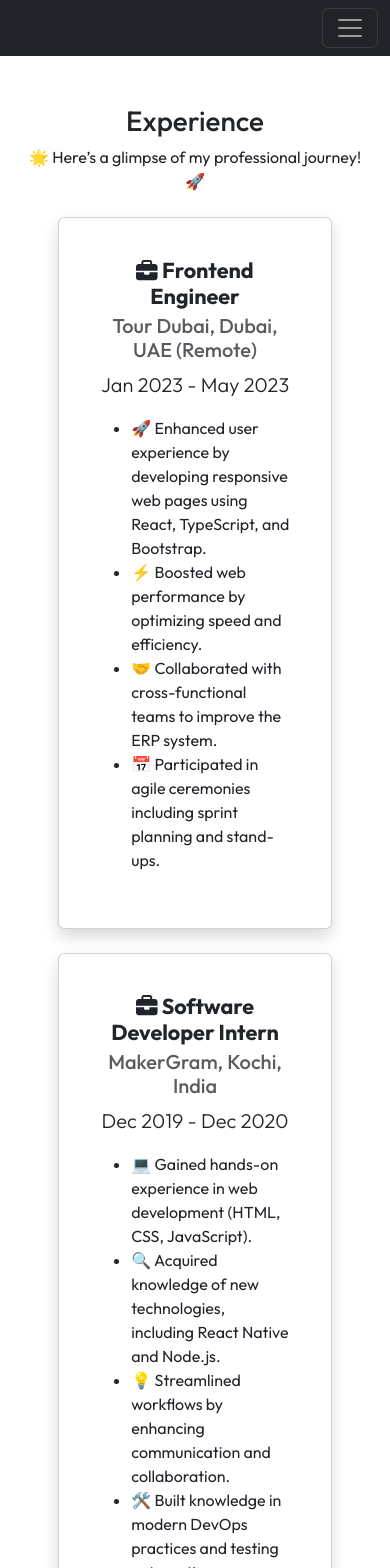
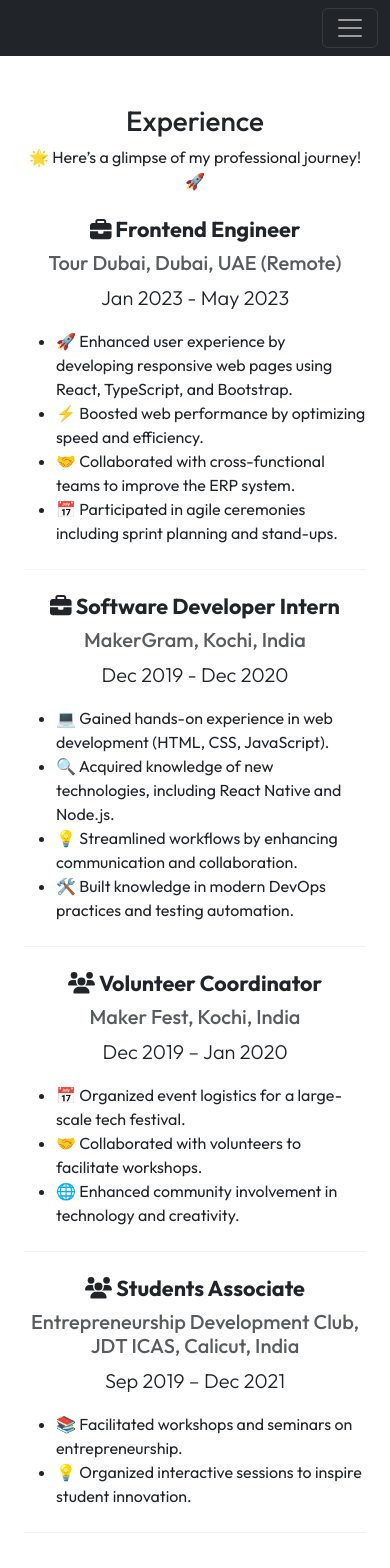
Before and after one commit to BazilNizam/bazil-portflio, a Next.js app: page /experience in a window 390 px wide. Shown: the top 1568 px of the page. Built offline with nearby package versions, Linux system fonts and the light colour scheme.

Commit message:
fixed design issues  :zap:

```diff
--- a/src/app/experience/page.tsx
+++ b/src/app/experience/page.tsx
@@ -2,17 +2,96 @@
 import { FontAwesomeIcon } from "@fortawesome/react-fontawesome";
 import { faBriefcase, faUsers } from "@fortawesome/free-solid-svg-icons";
 import { motion } from "framer-motion";
+import { useEffect, useState } from "react";
 
 export default function ExperiencePage() {
+  const [isMobile, setIsMobile] = useState(false); // State to track mobile screen size
+
+  // Effect to check the screen size
+  useEffect(() => {
+    const handleResize = () => {
+      setIsMobile(window.innerWidth < 768); // Adjust this threshold as needed
+    };
+
+    handleResize(); // Initial check
+    window.addEventListener("resize", handleResize); // Event listener for resizing
+
+    return () => window.removeEventListener("resize", handleResize); // Cleanup
+  }, []);
+
+  const experiences = [
+    {
+      title: "Frontend Engineer",
+      company: "Tour Dubai, Dubai, UAE (Remote)",
+      duration: "Jan 2023 - May 2023",
+      description: [
+        "🚀 Enhanced user experience by developing responsive web pages using React, TypeScript, and Bootstrap.",
+        "⚡ Boosted web performance by optimizing speed and efficiency.",
+        "🤝 Collaborated with cross-functional teams to improve the ERP system.",
+        "📅 Participated in agile ceremonies including sprint planning and stand-ups.",
+      ],
+      icon: faBriefcase,
+    },
+    {
+      title: "Software Developer Intern",
+      company: "MakerGram, Kochi, India",
+      duration: "Dec 2019 - Dec 2020",
+      description: [
+        "💻 Gained hands-on experience in web development (HTML, CSS, JavaScript).",
+        "🔍 Acquired knowledge of new technologies, including React Native and Node.js.",
+        "💡 Streamlined workflows by enhancing communication and collaboration.",
+        "🛠️ Built knowledge in modern DevOps practices and testing automation.",
+      ],
+      icon: faBriefcase,
+    },
+    {
+      title: "Volunteer Coordinator",
+      company: "Maker Fest, Kochi, India",
+      duration: "Dec 2019 – Jan 2020",
+      description: [
+        "📅 Organized event logistics for a large-scale tech festival.",
+        "🤝 Collaborated with volunteers to facilitate workshops.",
+        "🌐 Enhanced community involvement in technology and creativity.",
+      ],
+      icon: faUsers,
+    },
+    {
+      title: "Students Associate",
+      company: "Entrepreneurship Development Club, JDT ICAS, Calicut, India",
+      duration: "Sep 2019 – Dec 2021",
+      description: [
+        "📚 Facilitated workshops and seminars on entrepreneurship.",
+        "💡 Organized interactive sessions to inspire student innovation.",
+      ],
+      icon: faUsers,
+    },
+  ];
+
   return (
     <div className="container mt-5">
       <h1 className="text-center">Experience</h1>
-      <p className="text-center mb-4">
-        🌟 Here’s a glimpse of my professional journey! 🚀
-      </p>
+      <p className="text-center mb-4">🌟 Here’s a glimpse of my professional journey! 🚀</p>
 
-      {/* Professional Experience Card */}
+      {/* Conditional rendering for experience cards */}
+      {experiences.map((experience, index) =>
+        isMobile ? (
+          <div key={index} className="text-center mb-4">
+            <h2 className="fw-bold fs-4">
+              <FontAwesomeIcon icon={experience.icon} /> {experience.title}
+            </h2>
+            <h5 className="mb-2 text-muted">{experience.company}</h5>
+            <p className="lead">{experience.duration}</p>
+            <ul className="text-start">
+              {experience.description.map((item, itemIndex) => (
+                <li key={itemIndex}>{item}</li>
+              ))}
+            </ul>
+            {/* Render separator line for mobile screens */}
+            <hr className="my-4" style={{ borderTop: '1px solid #ccc' }} />
+          </div>
+        ) : (
           <motion.div
+            key={index}
             className="card text-center rounded shadow p-4 mb-4"
             style={{ width: "80%", maxWidth: "800px", margin: "auto" }}
             whileHover={{
@@ -23,127 +102,19 @@ export default function ExperiencePage() {
           >
             <div className="card-body">
               <h2 className="card-title fw-bold fs-4">
-            <FontAwesomeIcon icon={faBriefcase} /> Frontend Engineer
+                <FontAwesomeIcon icon={experience.icon} /> {experience.title}
               </h2>
-          <h5 className="card-subtitle mb-2 text-muted">
-            Tour Dubai, Dubai, UAE (Remote)
-          </h5>
-          <p className="card-text lead">Jan 2023 - May 2023</p>
+              <h5 className="card-subtitle mb-2 text-muted">{experience.company}</h5>
+              <p className="card-text lead">{experience.duration}</p>
               <ul className="text-start">
-            <li>
-              🚀 Enhanced user experience by developing responsive web pages
-              using React, TypeScript, and Bootstrap.
-            </li>
-            <li>
-              ⚡ Boosted web performance by optimizing speed and efficiency.
-            </li>
-            <li>
-              🤝 Collaborated with cross-functional teams to improve the ERP
-              system.
-            </li>
-            <li>
-              📅 Participated in agile ceremonies including sprint planning and
-              stand-ups.
-            </li>
+                {experience.description.map((item, itemIndex) => (
+                  <li key={itemIndex}>{item}</li>
+                ))}
               </ul>
             </div>
           </motion.div>
-
-      {/* Software Developer Intern Card */}
-      <motion.div
-        className="card text-center rounded shadow p-4 mb-4"
-        style={{ width: "80%", maxWidth: "800px", margin: "auto" }}
-        whileHover={{
-          scale: 1.05,
-          boxShadow: "0 10px 20px rgba(0, 0, 0, 0.3)",
-        }}
-        transition={{ type: "spring", stiffness: 200, damping: 30 }}
-      >
-        <div className="card-body">
-          <h2 className="card-title fw-bold fs-4">
-            <FontAwesomeIcon icon={faBriefcase} /> Software Developer Intern
-          </h2>
-          <h5 className="card-subtitle mb-2 text-muted">
-            MakerGram, Kochi, India
-          </h5>
-          <p className="card-text lead">Dec 2019 - Dec 2020</p>
-          <ul className="text-start">
-            <li>
-              💻 Gained hands-on experience in web development (HTML, CSS,
-              JavaScript).
-            </li>
-            <li>
-              🔍 Acquired knowledge of new technologies, including React Native
-              and Node.js.
-            </li>
-            <li>
-              💡 Streamlined workflows by enhancing communication and
-              collaboration.
-            </li>
-            <li>
-              🛠️ Built knowledge in modern DevOps practices and testing
-              automation.
-            </li>
-          </ul>
-        </div>
-      </motion.div>
-
-      {/* Volunteering Work Card */}
-      <motion.div
-        className="card text-center rounded shadow p-4 mb-4"
-        style={{ width: "80%", maxWidth: "800px", margin: "auto" }}
-        whileHover={{
-          scale: 1.05,
-          boxShadow: "0 10px 20px rgba(0, 0, 0, 0.3)",
-        }}
-        transition={{ type: "spring", stiffness: 200, damping: 30 }}
-      >
-        <div className="card-body">
-          <h2 className="card-title fw-bold fs-4">
-            <FontAwesomeIcon icon={faUsers} /> Volunteer Coordinator
-          </h2>
-          <h5 className="card-subtitle mb-2 text-muted">
-            Maker Fest, Kochi, India
-          </h5>
-          <p className="card-text lead">Dec 2019 – Jan 2020</p>
-          <ul className="text-start">
-            <li>
-              📅 Organized event logistics for a large-scale tech festival.
-            </li>
-            <li>🤝 Collaborated with volunteers to facilitate workshops.</li>
-            <li>
-              🌐 Enhanced community involvement in technology and creativity.
-            </li>
-          </ul>
-        </div>
-      </motion.div>
-
-      {/* Students Associate Card */}
-      <motion.div
-        className="card text-center rounded shadow p-4 mb-4"
-        style={{ width: "80%", maxWidth: "800px", margin: "auto" }}
-        whileHover={{
-          scale: 1.05,
-          boxShadow: "0 10px 20px rgba(0, 0, 0, 0.3)",
-        }}
-        transition={{ type: "spring", stiffness: 200, damping: 30 }}
-      >
-        <div className="card-body">
-          <h2 className="card-title fw-bold fs-4">
-            <FontAwesomeIcon icon={faUsers} /> Students Associate
-          </h2>
-          <h5 className="card-subtitle mb-2 text-muted">
-            Entrepreneurship Development Club, JDT ICAS, Calicut, India
-          </h5>
-          <p className="card-text lead">Sep 2019 – Dec 2021</p>
-          <ul className="text-start">
-            <li>📚 Facilitated workshops and seminars on entrepreneurship.</li>
-            <li>
-              💡 Organized interactive sessions to inspire student innovation.
-            </li>
-          </ul>
-        </div>
-      </motion.div>
+        )
+      )}
     </div>
   );
 }
```
Also changed, not shown: src/app/components/AboutMe.tsx (+46 -11 lines), src/app/components/WelcomeCard.tsx (+52 -26 lines), src/app/contact/page.tsx (+82 -4 lines), src/app/projects/page.tsx (+48 -10 lines), src/app/components/WelcomeCard.module.css (line endings or trailing spaces). Lines whose indentation alone changed are shown as unchanged.
